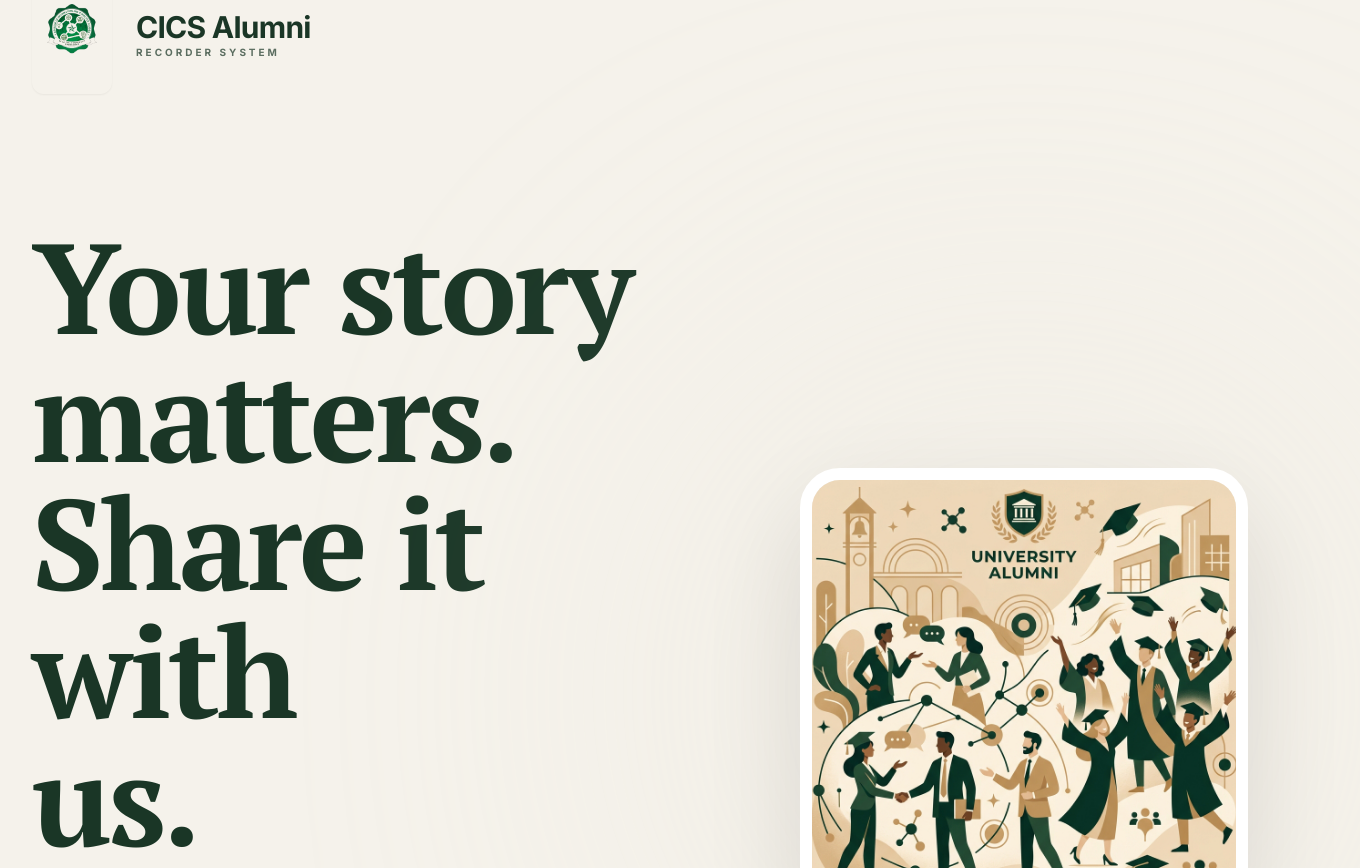
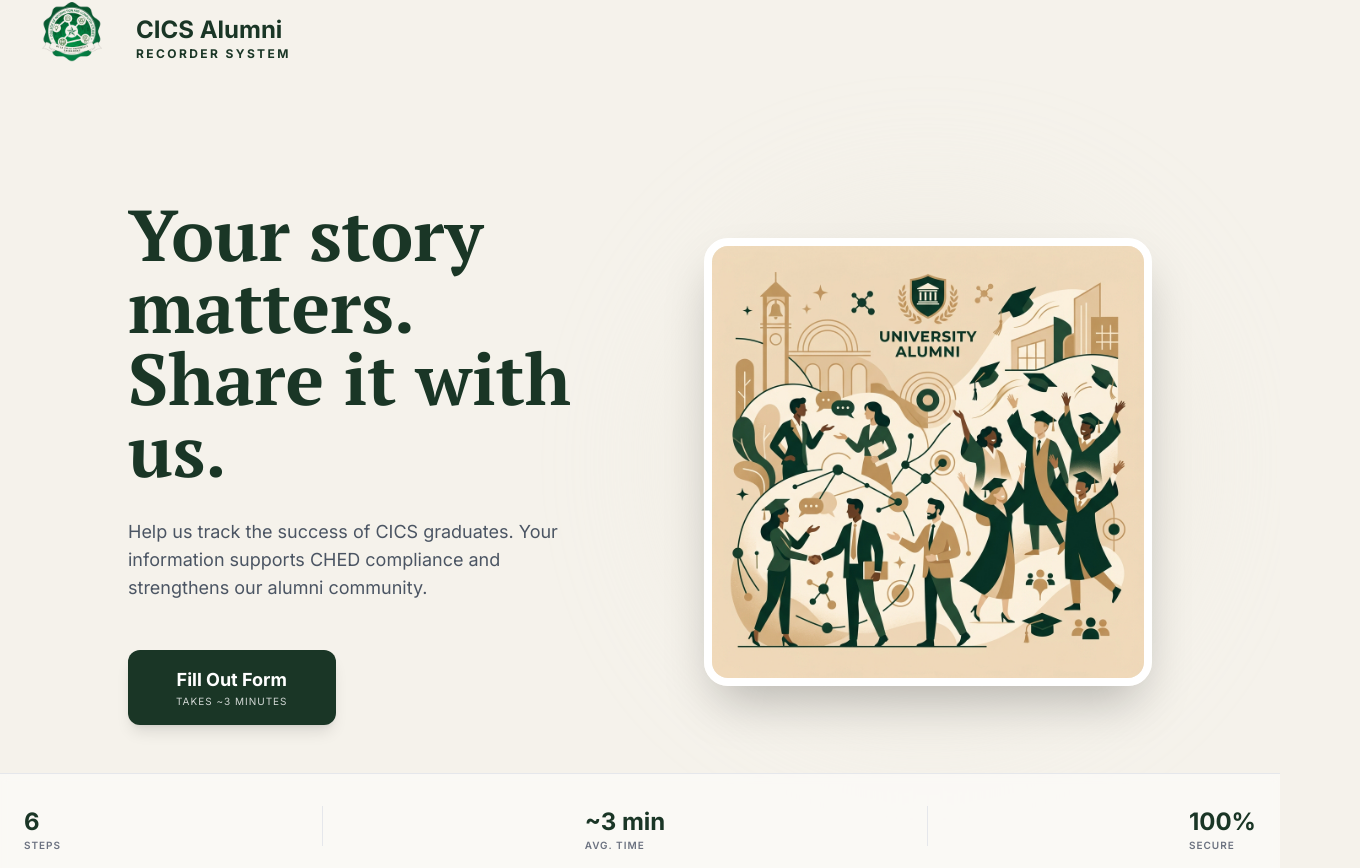
Before and after one commit to timothydevcastro/cics_alumni, a Next.js app: page / in a window 1280 px wide. Shown: the part 58-926 px from the top of the page, 1360 px wide, since content can reach past the window. Built offline with nearby package versions, Linux system fonts and the light colour scheme.

Commit message:
Revert: Landing page sizes to 7xl and increased gap between elements

```diff
--- a/app/page.tsx
+++ b/app/page.tsx
@@ -5,52 +5,52 @@ export default function LandingPage() {
   return (
     <div className="min-h-screen bg-[#F5F2EB] text-[#2D332F] font-sans selection:bg-[#1A3626] selection:text-[#F5F2EB] flex flex-col">
       {/* Header */}
-      <header className="w-full px-8 py-8 flex items-center justify-between max-w-[1600px] mx-auto">
-        <div className="flex items-center gap-6">
-          <Image src="/logo_cics.png" alt="CICS Logo" width={80} height={80} className="rounded-xl shadow-sm" />
+      <header className="w-full px-6 py-6 flex items-center justify-between max-w-7xl mx-auto">
+        <div className="flex items-center gap-4">
+          <Image src="/logo_cics.png" alt="CICS Logo" width={96} height={96} className="rounded-md" />
           <div>
-            <h1 className="font-bold text-2xl md:text-3xl leading-tight text-[#1A3626] tracking-tight">CICS Alumni</h1>
-            <p className="text-[10px] text-[#1A3626] font-bold uppercase tracking-[0.3em] opacity-70">RECORDER SYSTEM</p>
+            <h1 className="font-bold text-xl md:text-2xl leading-tight text-[#1A3626]">CICS Alumni</h1>
+            <p className="text-xs text-[#1A3626] font-bold uppercase tracking-[0.2em]">RECORDER SYSTEM</p>
           </div>
         </div>
       </header>
 
       {/* Main Content */}
-      <main className="flex-1 max-w-[1600px] mx-auto px-8 py-12 md:py-24 grid lg:grid-cols-[1.2fr_0.8fr] gap-12 md:gap-24 items-center">
+      <main className="flex-1 max-w-7xl mx-auto px-6 pt-8 md:pt-16 pb-12 grid md:grid-cols-2 gap-12 md:gap-32 items-center">
         {/* Left Column */}
-        <div className="space-y-8 md:space-y-12 text-center md:text-left">
-          <h2 className="font-serif text-5xl sm:text-7xl md:text-8xl lg:text-9xl font-bold leading-[0.95] text-[#1A3626] tracking-tight">
+        <div className="space-y-6 md:space-y-8 max-w-xl text-center md:text-left">
+          <h2 className="font-serif text-4xl sm:text-5xl md:text-7xl font-bold leading-[1.1] text-[#1A3626]">
             Your story<br />
             matters.<br />
             Share it with<br />
             us.
           </h2>
 
-          <p className="text-lg md:text-xl text-gray-600 leading-relaxed max-w-lg mx-auto md:mx-0 font-medium opacity-80">
+          <p className="text-base md:text-lg text-gray-600 leading-relaxed max-w-md mx-auto md:mx-0">
             Help us track the success of CICS graduates. Your information supports CHED compliance and strengthens our alumni community.
           </p>
 
-          <div className="pt-6 flex flex-col items-center md:items-start gap-6">
+          <div className="pt-4 flex flex-col items-center md:items-start gap-4">
             <Link
               href="/form"
-              className="w-full sm:w-auto bg-[#1A3626] text-white hover:bg-[#12261a] transition-all transform hover:scale-[1.05] active:scale-[0.95] font-bold py-6 px-16 rounded-2xl shadow-[0_20px_50px_rgba(26,54,38,0.2)] flex flex-col items-center group"
+              className="w-full sm:w-auto bg-[#1A3626] text-white hover:bg-[#12261a] transition-all transform hover:scale-[1.02] active:scale-[0.98] font-bold py-4 px-12 rounded-xl shadow-lg flex flex-col items-center"
             >
-              <span className="text-xl mb-1 group-hover:tracking-wider transition-all">Fill Out Form</span>
-              <span className="text-[10px] opacity-60 uppercase tracking-[0.2em] font-bold">Takes ~3 minutes</span>
+              <span className="text-lg">Fill Out Form</span>
+              <span className="text-[10px] opacity-80 uppercase tracking-widest font-normal">Takes ~3 minutes</span>
             </Link>
           </div>
         </div>
 
         {/* Right Column - Image */}
-        <div className="relative w-full order-last md:order-none flex justify-center items-center">
-          <div className="absolute inset-0 bg-[#E8E4D9] rounded-full opacity-30 blur-[120px] scale-150"></div>
-          <div className="relative z-10 w-full max-w-[600px] rounded-[40px] overflow-hidden border-[12px] border-white shadow-[0_40px_100px_rgba(0,0,0,0.1)] transition-all duration-700 hover:rotate-2 hover:scale-105">
+        <div className="relative w-full max-w-md mx-auto order-last md:order-none mt-8 md:mt-0 flex justify-center items-center">
+          <div className="absolute inset-0 bg-[#E8E4D9] rounded-full opacity-40 blur-3xl scale-110"></div>
+          <div className="relative z-10 w-full rounded-3xl overflow-hidden border-8 border-white shadow-2xl transition-transform duration-500">
             <Image
               src="/alumni_illustration.png"
               alt="Alumni Networking"
-              width={800}
-              height={800}
-              className="w-full h-auto object-cover scale-110"
+              width={500}
+              height={500}
+              className="w-full h-auto object-cover"
               priority
             />
           </div>
@@ -58,21 +58,21 @@ export default function LandingPage() {
       </main>
 
       {/* Simplified Footer Stats */}
-      <footer className="w-full border-t border-gray-100 bg-white/40 backdrop-blur-md py-12 px-8 mt-auto">
-        <div className="max-w-[1600px] mx-auto flex flex-wrap justify-around items-center gap-12">
-          <div className="flex flex-col items-center md:items-start">
-            <p className="text-4xl font-bold text-[#1A3626] mb-1">6</p>
-            <p className="text-[10px] uppercase tracking-[0.2em] text-gray-400 font-bold">Steps to Complete</p>
+      <footer className="w-full border-t border-gray-200 bg-white/50 backdrop-blur-sm py-8 px-6 mt-auto">
+        <div className="max-w-7xl mx-auto flex flex-wrap justify-center md:justify-between gap-8 text-center md:text-left">
+          <div>
+            <p className="text-2xl font-bold text-[#1A3626]">6</p>
+            <p className="text-[10px] uppercase tracking-widest text-gray-500 font-semibold">Steps</p>
           </div>
-          <div className="h-12 w-px bg-gray-200 hidden lg:block opacity-50"></div>
-          <div className="flex flex-col items-center md:items-start">
-            <p className="text-4xl font-bold text-[#1A3626] mb-1">~3 min</p>
-            <p className="text-[10px] uppercase tracking-[0.2em] text-gray-400 font-bold">Estimated Time</p>
+          <div className="h-10 w-px bg-gray-200 hidden md:block"></div>
+          <div>
+            <p className="text-2xl font-bold text-[#1A3626]">~3 min</p>
+            <p className="text-[10px] uppercase tracking-widest text-gray-500 font-semibold">Avg. Time</p>
           </div>
-          <div className="h-12 w-px bg-gray-200 hidden lg:block opacity-50"></div>
-          <div className="flex flex-col items-center md:items-start">
-            <p className="text-4xl font-bold text-[#1A3626] mb-1">100%</p>
-            <p className="text-[10px] uppercase tracking-[0.2em] text-gray-400 font-bold">Secure Privacy</p>
+          <div className="h-10 w-px bg-gray-200 hidden md:block"></div>
+          <div>
+            <p className="text-2xl font-bold text-[#1A3626]">100%</p>
+            <p className="text-[10px] uppercase tracking-widest text-gray-500 font-semibold">Secure</p>
           </div>
         </div>
       </footer>
```
